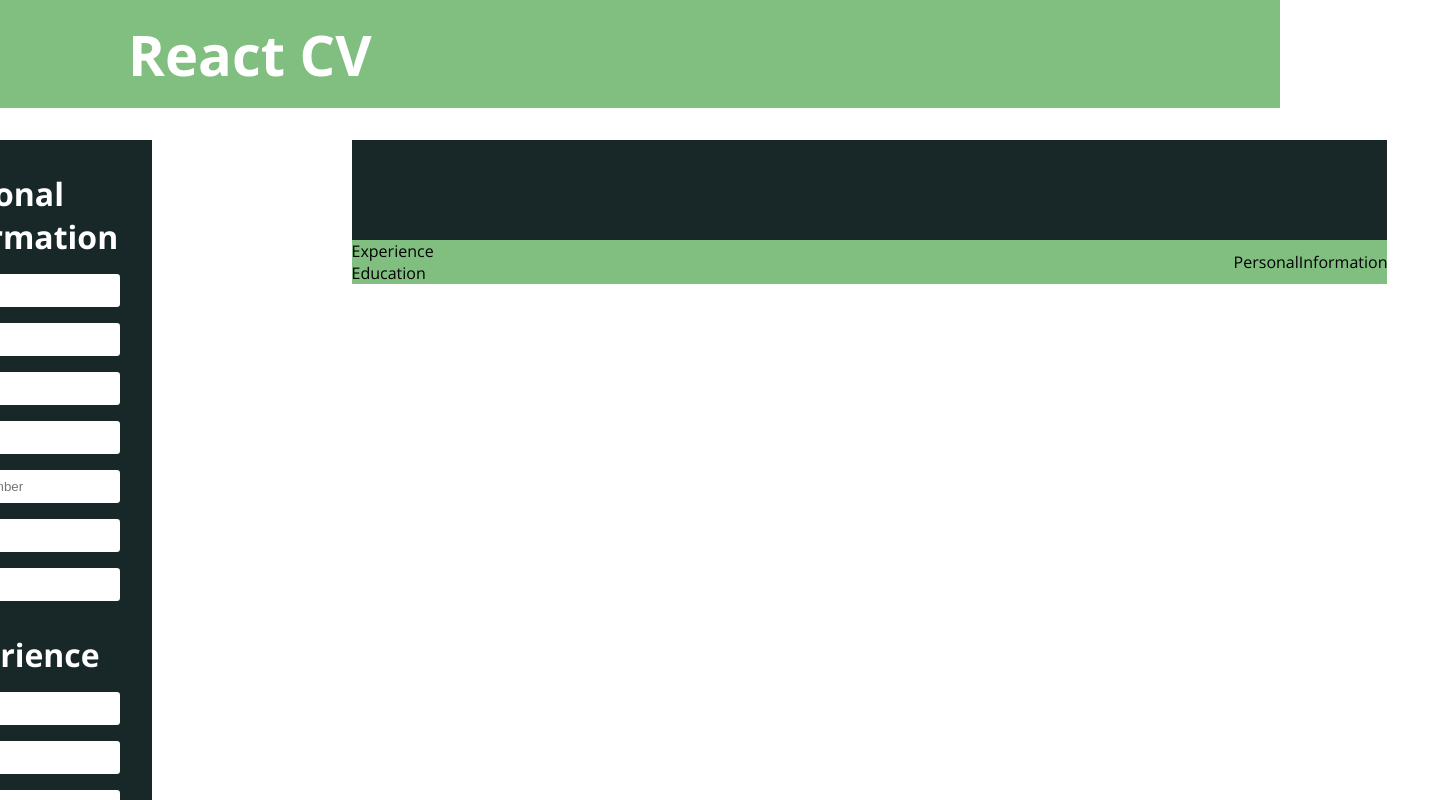
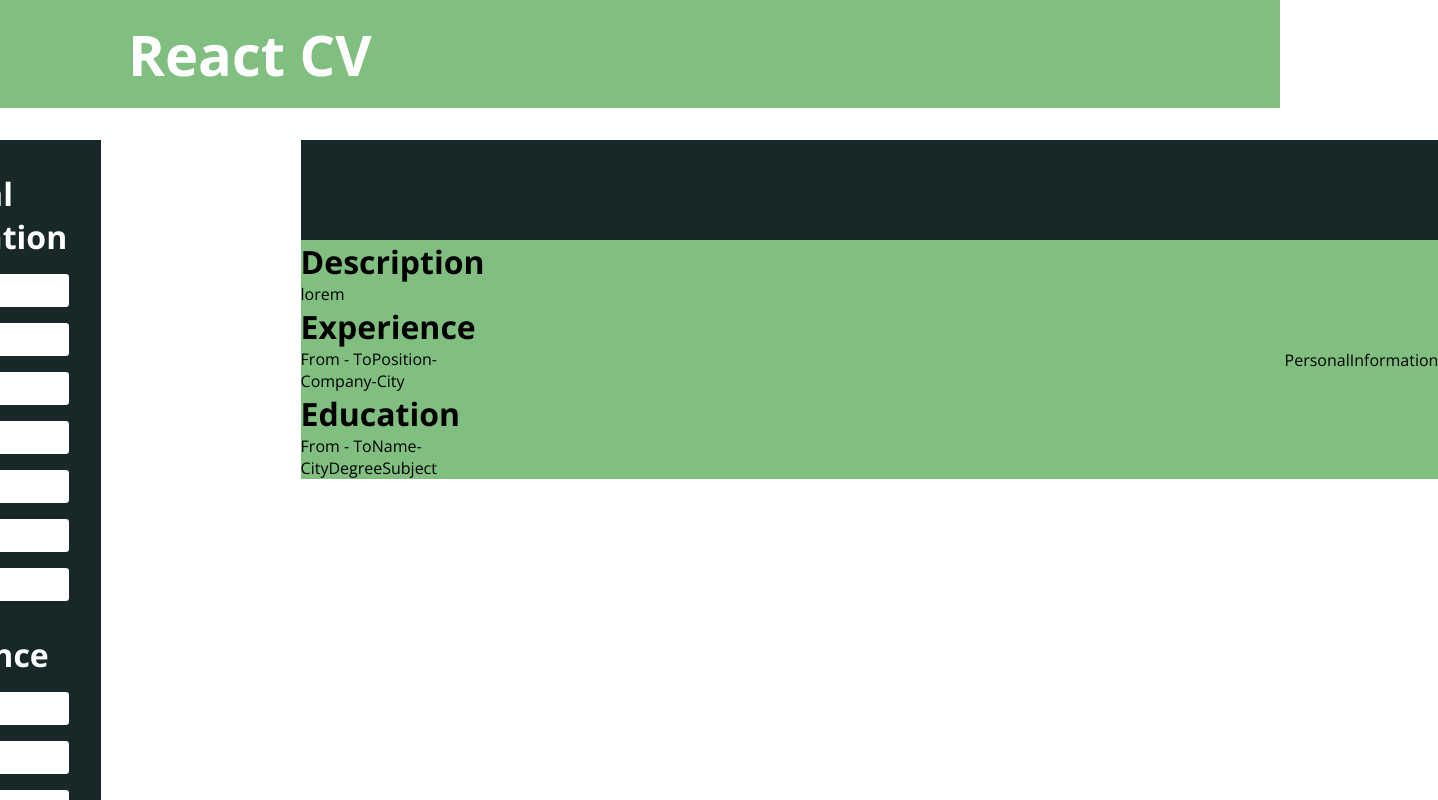
Before and after one commit to Kian2002/React-CV, a React (Vite) app: page / in a window 1280 px wide. Shown: the top 800 px of the page, 1438 px wide, since content can reach past the window. Built offline with nearby package versions, Linux system fonts and the light colour scheme.

Commit message:
output layout

```diff
--- a/src/components/output/Output.jsx
+++ b/src/components/output/Output.jsx
@@ -7,9 +7,24 @@ const Output = () => {
       <header className={styles.header}> </header>
       <div className={styles.main}>
         <div>
-          <div>Experience</div>
-          <div>Education</div>
+          <div>
+            <h1>Description</h1>
+            <p>lorem</p>
+          </div>
+          <div>
+            <h1>Experience</h1>
+            <span>From - To</span>
+            <span>Position-Company-City</span>
+          </div>
+          <div>
+            <h1>Education</h1>
+            <span>From - To</span>
+            <span>Name-City</span>
+            <span>Degree</span>
+            <span>Subject</span>
+          </div>
         </div>
+
         <div>PersonalInformation</div>
       </div>
     </div>
```
